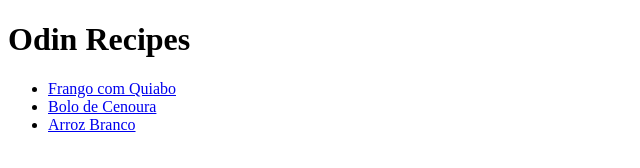
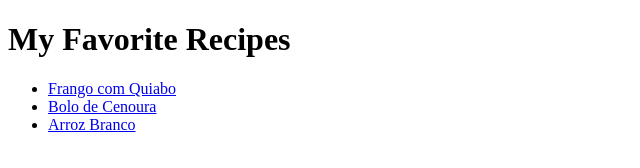
Before and after one commit to lidia-helena/odin-recipes, a plain HTML site: page index.html in a window 1280 px wide. Shown: the whole page, without its empty margins (0-640 px from the left). Drawn offline with Linux system fonts and the light colour scheme.

Commit message:
Change website title

```diff
--- a/index.html
+++ b/index.html
@@ -3,10 +3,10 @@
 <head>
     <meta charset="UTF-8">
     <meta name="viewport" content="width=device-width, initial-scale=1.0">
-    <title>Odin Recipes</title>
+    <title>My Favorite Recipes</title>
 </head>
 <body>
-    <h1>Odin Recipes</h1>
+    <h1>My Favorite Recipes</h1>
     <ul>
         <li><a href="recipes/frango-quiabo.html">Frango com Quiabo</a></li>
         <li><a href="recipes/bolo-cenoura.html">Bolo de Cenoura</a></li>
```
